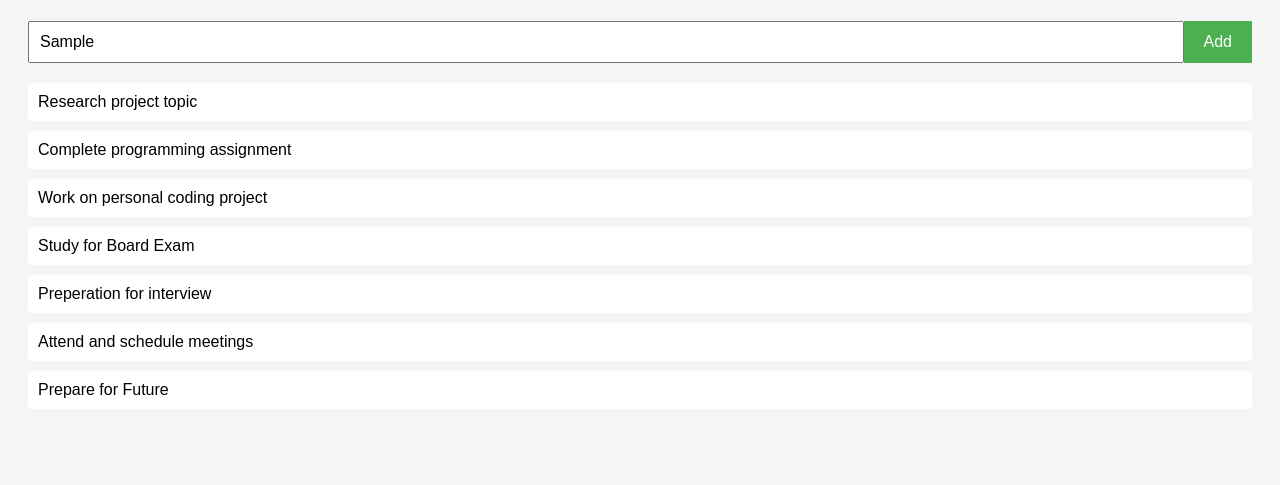
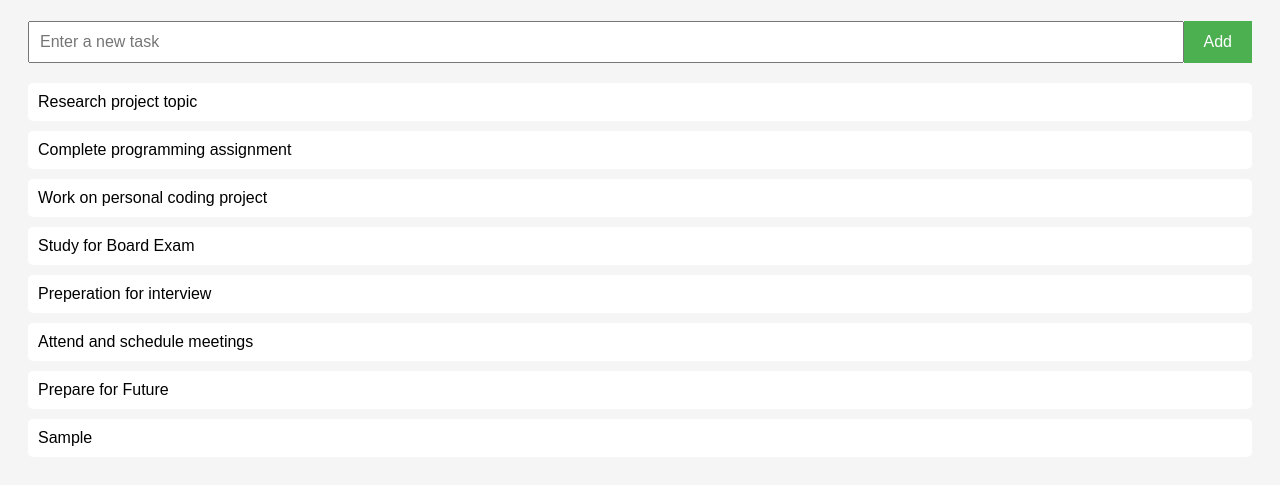
Before and after one commit to ori-on1/TODO-List, a plain HTML site: page index.html in a window 1280 px wide. Both pictures are taken after typing "Sample" into the empty fields and a click on the button "Add". Shown: the part 87-572 px from the top of the page. Drawn offline with Linux system fonts and the light colour scheme.

Commit message:
JS file added

```diff
--- a/index.html
+++ b/index.html
@@ -1,16 +1,18 @@
 <!DOCTYPE html>
 <html>
   <head>
+    <script src="./script.js"></script>
     <link rel="stylesheet" href="./index.css" />
     <title>Todo List</title>
   </head>
   <body>
     <h1>Todo List</h1>
     <form>
-      <input type="text" placeholder="Enter a new task" />
-      <button type="button">Add</button>
+      <input type="text" id="todoInput" placeholder="Enter a new task" />
+      <button type="button" onclick="addTodo()">Add</button>
     </form>
-    <ul>
+    <div>
+      <ul id="todoList">
         <li>Research project topic</li>
         <li>Complete programming assignment</li>
         <li>Work on personal coding project</li>
@@ -19,5 +21,6 @@
         <li>Attend and schedule meetings</li>
         <li>Prepare for Future</li>
       </ul>
+    </div>
   </body>
 </html>
--- /dev/null
+++ b/script.js
@@ -0,0 +1,10 @@
+function addTodo() {
+  var todoInput = document.getElementById("todoInput");
+  var task = todoInput.value.trim();
+  if (task !== "") {
+    var listItem = document.createElement("li");
+    listItem.innerHTML = task;
+    document.getElementById("todoList").appendChild(listItem);
+    todoInput.value = "";
+  }
+}
```
Lines whose indentation alone changed are shown as unchanged.
